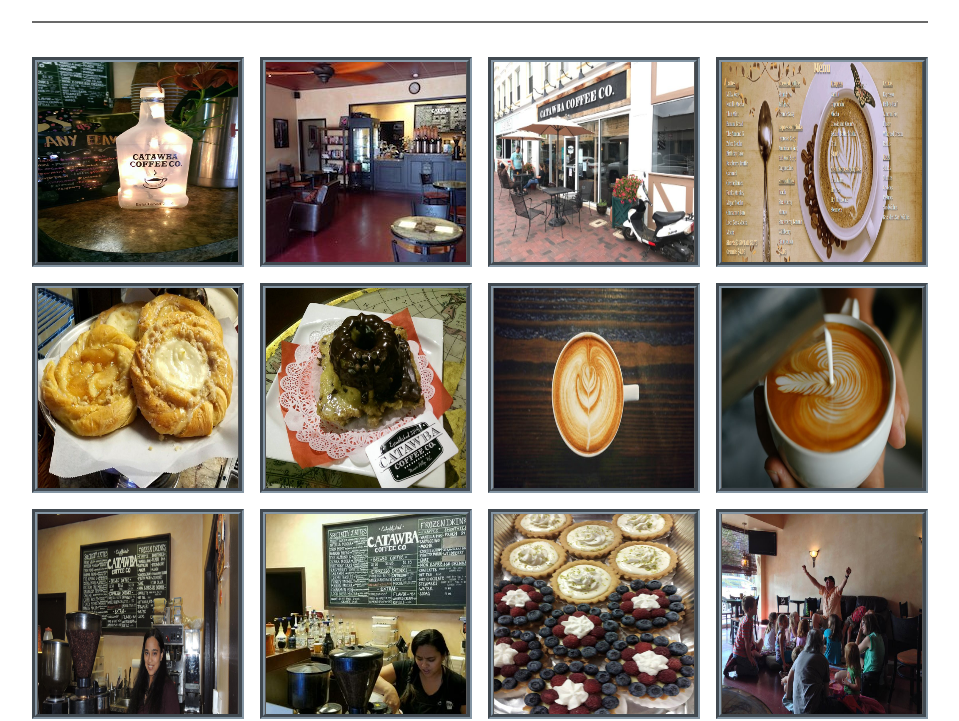
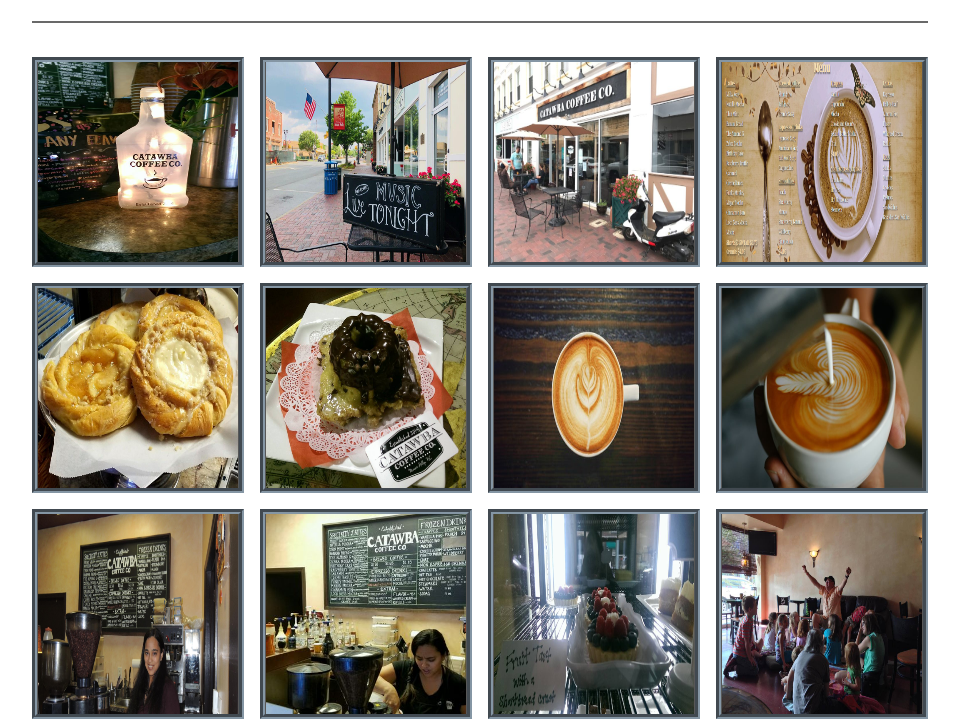
Before and after one commit to ravenusric/CSS-Grid-Coffee, a plain HTML site: page gallery.html in a window 1280 px wide. Shown: the part 112-833 px from the top of the page, without its empty margins (160-1119 px from the left). Drawn offline with Linux system fonts and the light colour scheme.

Commit message:
updated gallery

```diff
--- a/assets/css/gallery.css
+++ b/assets/css/gallery.css
@@ -83,6 +83,8 @@ nav li a:hover {
   box-shadow: 5px 5px 5px 0px #000000, inset 4px 4px 15px 0px #000000, 6px 5px 10px 8px rgba(0,0,0,0.81);
 }
 
+
+
 @media(min-width: 1040px) {
   body {
       margin: 0 auto;
@@ -120,6 +122,7 @@ nav li a:hover {
 }
 
 
+
 /* If Grid is supported, remove the margin we set for the fallback */
 @supports (display: grid) {
   .module {
--- a/gallery.html
+++ b/gallery.html
@@ -26,21 +26,38 @@
     </div>
     <div class="grid">
 
-                <div class="module"><img src="assets/images/bottlelight.jpg" class="thumbnail" alt="wolf" width="200" height="200"></div>
-                <div class="module"><img src="assets/images/catawbainside.jpg" class="thumbnail" alt="wolf" width="200" height="200"></div>
-                <div class="module"><img src="assets/images/catawbaoutside.jpg" class="thumbnail" alt="wolf" width="200" height="200"></div>
-                <div class="module"><img src="assets/images/ccmenucolor.png" class="thumbnail" alt="wolf" width="200" height="200"></div>
-                <div class="module"><img src="assets/images/danish.jpg" class="thumbnail" alt="wolf" width="200" height="200"></div>
-                <div class="module"><img src="assets/images/sweets.jpg"class="thumbnail" alt="wolf" width="200" height="200"></div>
-                <div class="module"><img src="assets/images/coffeecup.jpg"class="thumbnail" alt="wolf" width="200" height="200"></div>
-                <div class="module"><img src="assets/images/coffeeart.jpg"class="thumbnail" alt="wolf" width="200" height="200"></div>
-                <div class="module"><img src="assets/images/rener.jpg"class="thumbnail" alt="wolf" width="200" height="200"></div>
-                <div class="module"><img src="assets/images/rener2.jpg"class="thumbnail" alt="wolf" width="200" height="200"></div>
-                <div class="module"><img src="assets/images/tarts.jpg"class="thumbnail" alt="wolf" width="200" height="200"></div>
-                <div class="module"><img src="assets/images/storytime.jpg"class="thumbnail" alt="wolf" width="200" height="200"></div>
-                <div class="module"><img src="assets/images/inside2.jpg"class="thumbnail" alt="wolf" width="200" height="200"></div>
-                <div class="module"><img src="assets/images/ccmusic.jpg"class="thumbnail" alt="wolf" width="200" height="200"></div>
-                <div class="module"><img src="assets/images/table.jpg"class="thumbnail" alt="wolf" width="200" height="200"></div>
+        <div class="module"><img src="assets/images/bottlelight.jpg" class="thumbnail" alt="wolf" width="200"
+                height="200"></div>
+        <div class="module"><img src="assets/images/livemusic.jpg" class="thumbnail" alt="wolf" width="200"
+                height="200"></div>
+        <div class="module"><img src="assets/images/catawbaoutside.jpg" class="thumbnail" alt="wolf" width="200"
+                height="200"></div>
+        <div class="module"><img src="assets/images/ccmenucolor.png" class="thumbnail" alt="wolf" width="200"
+                height="200"></div>
+        <div class="module"><img src="assets/images/danish.jpg" class="thumbnail" alt="wolf" width="200" height="200">
+        </div>
+        <div class="module"><img src="assets/images/sweets.jpg" class="thumbnail" alt="wolf" width="200" height="200">
+        </div>
+        <div class="module"><img src="assets/images/coffeecup.jpg" class="thumbnail" alt="wolf" width="200"
+                height="200"></div>
+        <div class="module"><img src="assets/images/coffeeart.jpg" class="thumbnail" alt="wolf" width="200"
+                height="200"></div>
+        <div class="module"><img src="assets/images/rener.jpg" class="thumbnail" alt="wolf" width="200" height="200">
+        </div>
+        <div class="module"><img src="assets/images/rener2.jpg" class="thumbnail" alt="wolf" width="200" height="200">
+        </div>
+        <div class="module"><img src="assets/images/fruittarts.jpg" class="thumbnail" alt="wolf" width="200" height="200">
+        </div>
+        <div class="module"><img src="assets/images/storytime.jpg" class="thumbnail" alt="wolf" width="200"
+                height="200"></div>
+        <div class="module"><img src="assets/images/yummy.jpg" class="thumbnail" alt="wolf" width="200" height="200">
+        </div>
+        <div class="module"><img src="assets/images/ccmusic.jpg" class="thumbnail" alt="wolf" width="200" height="200">
+        </div>
+        <div class="module"><img src="assets/images/garebear.jpeg" class="thumbnail" alt="wolf" width="200" height="200">
+        </div>
+        <div class="module"><img src="assets/images/harper.jpeg" class="thumbnail" alt="wolf" width="200" height="200">
+        </div>
     </div>
 
 
```
Also changed, not shown: assets/images/fruittarts.jpg (added), assets/images/garebear.jpeg (added), assets/images/livemusic.jpg (added), assets/images/yummy.jpg (added), 1 other file. Lines whose indentation alone changed are shown as unchanged.
